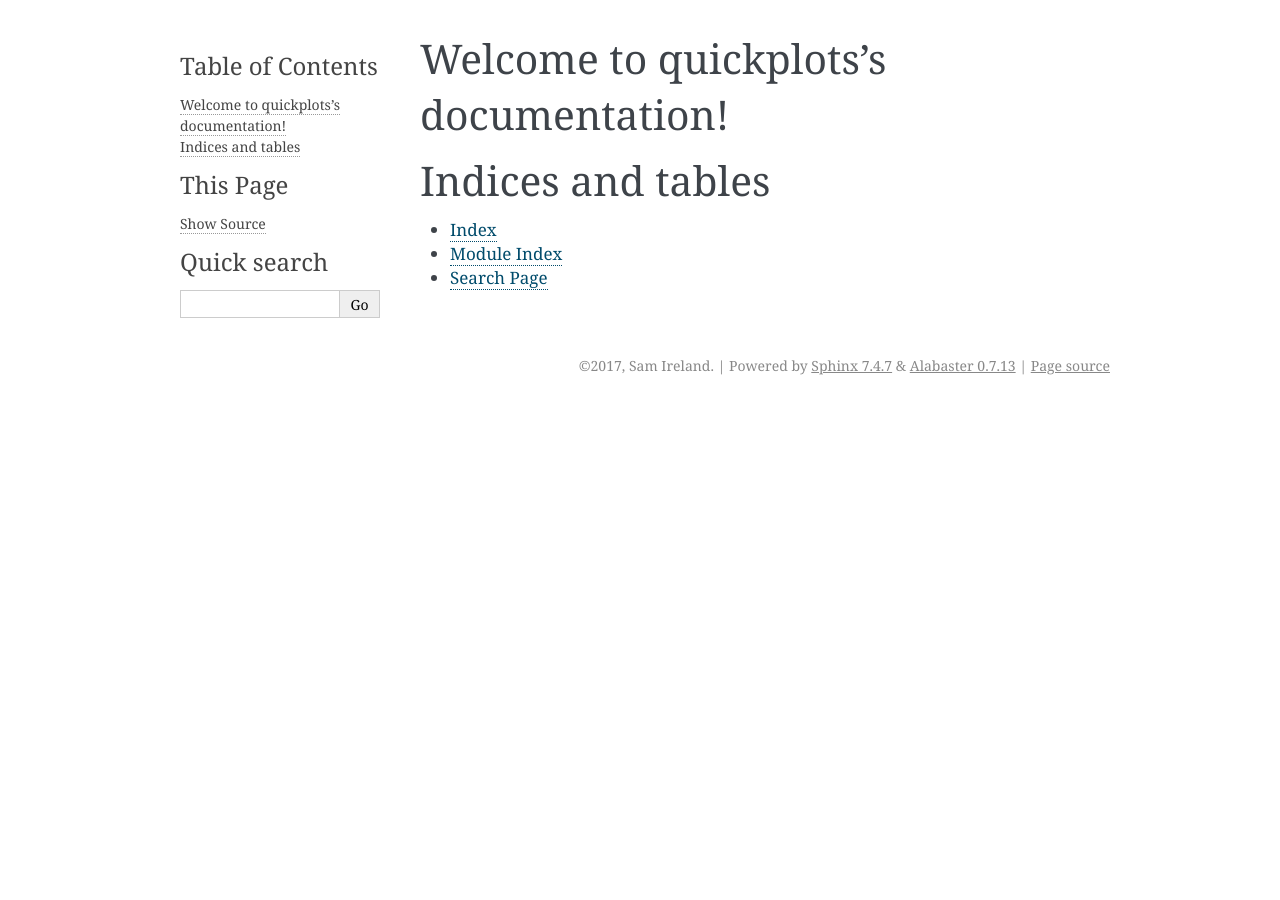
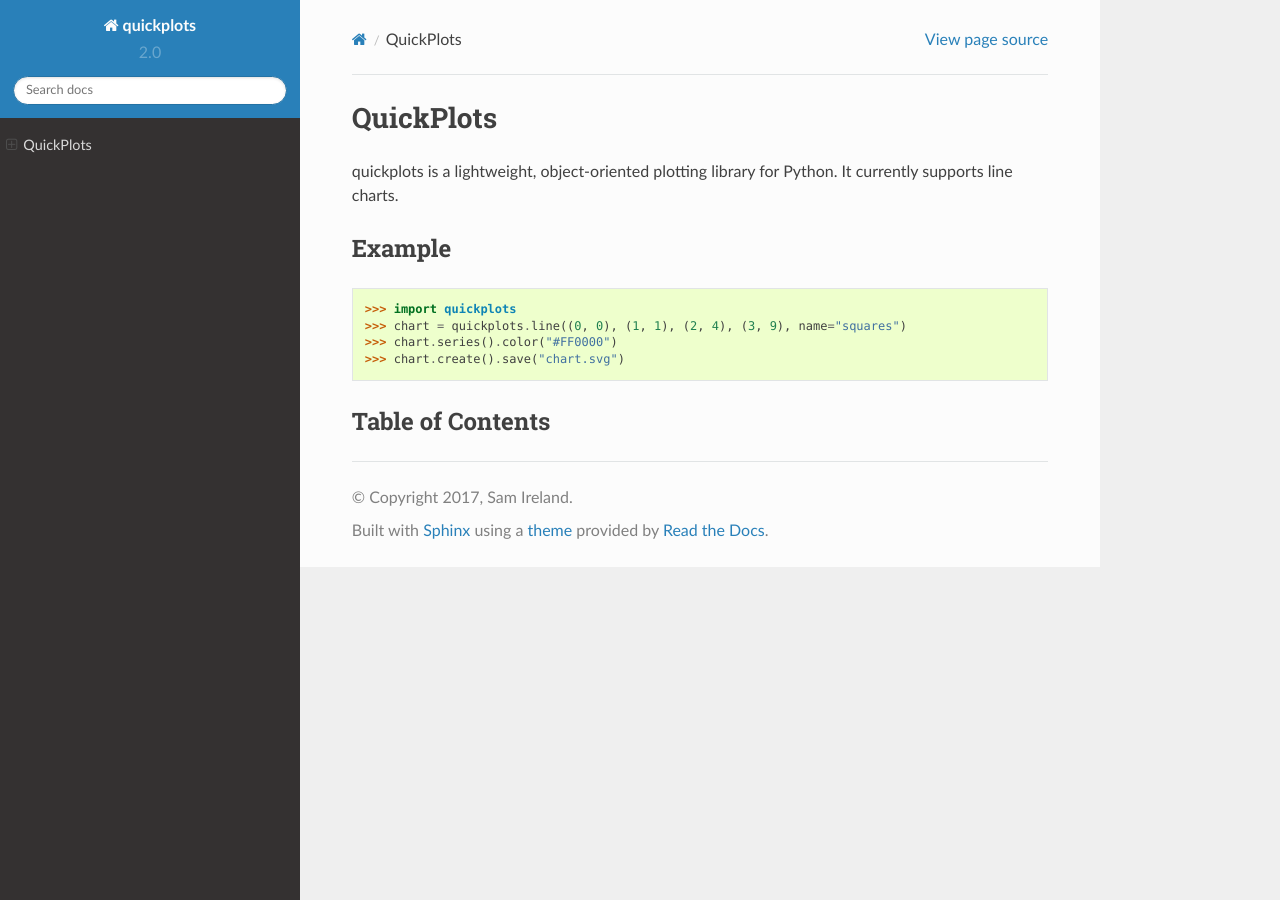
Before and after one commit to samirelanduk/quickplots, a Sphinx documentation site: the page built from docs/source/index.rst, in a window 1280 px wide. Built offline with Sphinx 7.4.7 and the Read the Docs theme 2.0.0, drawn with Linux system fonts in a browser that asks for light colours; formulas are drawn with MathJax 3.

Commit message:
Create docs landing page

```diff
--- a/docs/source/conf.py
+++ b/docs/source/conf.py
@@ -86,7 +86,7 @@ todo_include_todos = False
 # The theme to use for HTML and HTML Help pages.  See the documentation for
 # a list of builtin themes.
 #
-html_theme = 'alabaster'
+html_theme = 'sphinx_rtd_theme'
 
 # Theme options are theme-specific and customize the look and feel of a theme
 # further.  For a list of options available for each theme, see the
@@ -155,3 +155,6 @@ texinfo_documents = [
      author, 'quickplots', 'One line description of project.',
      'Miscellaneous'),
 ]
+
+autodoc_member_order = 'bysource'
+autodoc_docstring_signature = True
--- a/docs/source/index.rst
+++ b/docs/source/index.rst
@@ -1,20 +1,17 @@
-.. quickplots documentation master file, created by
-   sphinx-quickstart on Fri Jan  6 22:56:21 2017.
-   You can adapt this file completely to your liking, but it should at least
-   contain the root `toctree` directive.
+QuickPlots
+==========
 
-Welcome to quickplots's documentation!
-======================================
+quickplots is a lightweight, object-oriented plotting library for Python. It
+currently supports line charts.
 
-.. toctree::
-   :maxdepth: 2
-   :caption: Contents:
+Example
+-------
+
+  >>> import quickplots
+  >>> chart = quickplots.line((0, 0), (1, 1), (2, 4), (3, 9), name="squares")
+  >>> chart.series().color("#FF0000")
+  >>> chart.create().save("chart.svg")
 
 
-
-Indices and tables
-==================
-
-* :ref:`genindex`
-* :ref:`modindex`
-* :ref:`search`
+Table of Contents
+-----------------
```
